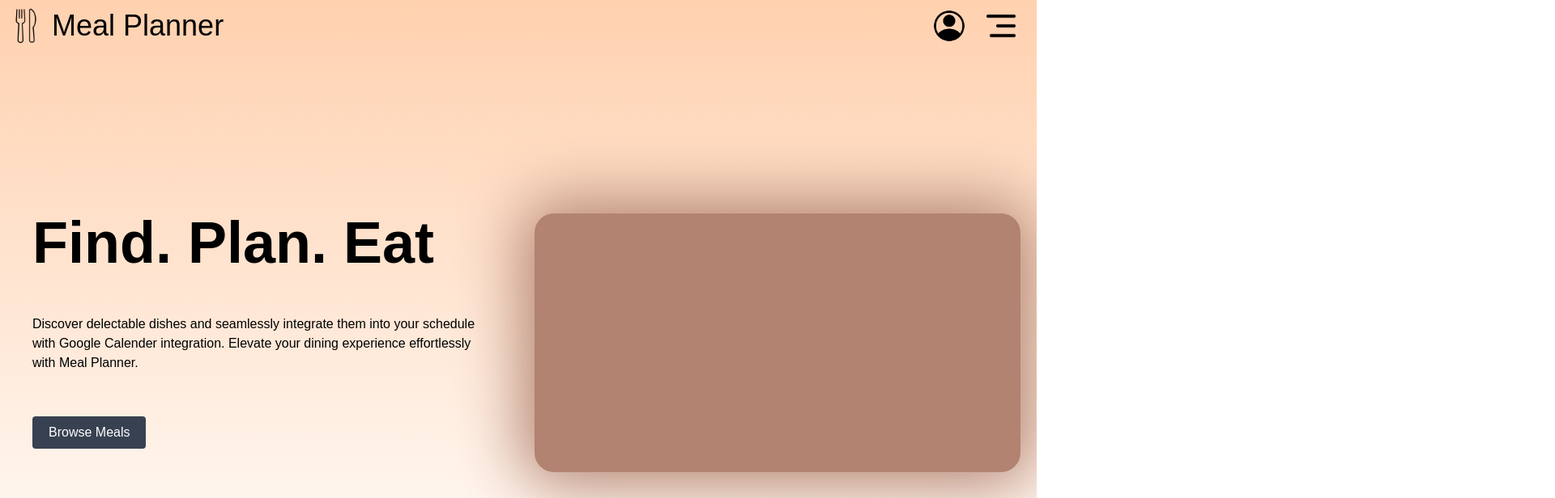
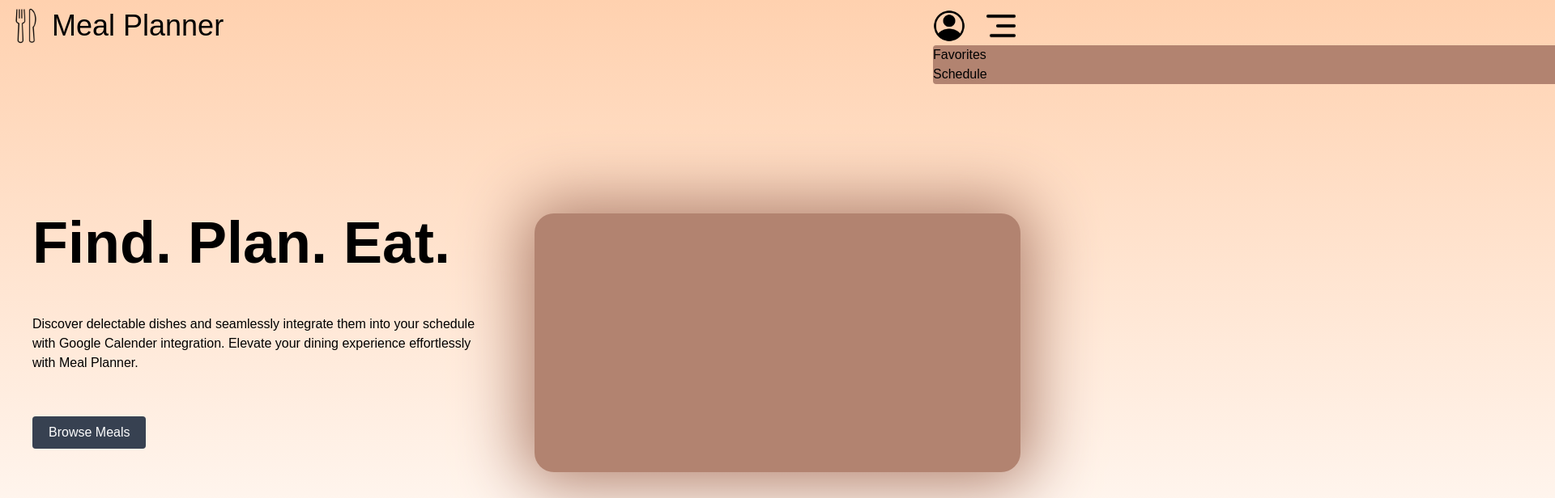
Before and after one commit to MatthewHilliard/Grub-Gallery, a React (Vite) app in the folder code/client/: page / in a window 1280 px wide. Both pictures are taken after a click on the button 1236 px from the left and 32 px from the top of the page. Shown: the top 616 px of the page at 81% size, 1920 px wide, since content can reach past the window. Built offline with nearby package versions, Linux system fonts and the light colour scheme; a web font is replaced by a local one.

Commit message:
Added dropdown menu functionality

```diff
--- a/code/client/src/NavBar.jsx
+++ b/code/client/src/NavBar.jsx
@@ -1,22 +1,30 @@
 import logo from './assets/forkandknife.png'
 import menu_bar from './assets/menu_bar.png'
 import profile_photo from './assets/profile.png'
+import { useState } from 'react'
 
 function NavBar(){
+    const [isOpen, setIsOpen] = useState(false);
     return(
         <div class="flex flex-row mx-auto my-auto overflow-hidden">
             <div class='flex items-center'>
                 <img class='h-16 py-2 px-2' src={logo}/>
                 <h1 class="py-3 text-4xl font-light">Meal Planner</h1>
             </div>
-
             <div class='flex items-center ml-auto mr-5'>
                 <button class=''>
                     <img class='h-10' src={profile_photo}/>
                 </button>
-                <button class='ml-5'> {/* Adjust the ml-2 (margin-left) as needed */}
+                <button onClick={() => setIsOpen((prev) => !prev)} class='ml-5'> {/* Adjust the ml-2 (margin-left) as needed */}
                     <img class='h-12' src={menu_bar}/>
                 </button>
+                {isOpen && <div class="bg-[#B28370] absolute top-14 flex flex-col items-start rounded w-full">
+                    <div class="flex flex-auto flex-col hover:bg-blue-300 cursour-pointer rounded-r-lg border-l-transparent ">
+                        <h3>Favorites</h3>
+                        <h3>Schedule</h3>
+                    </div>
+                </div>
+                    }
             </div>
         </div>
     )
--- a/code/client/src/main.jsx
+++ b/code/client/src/main.jsx
@@ -8,7 +8,7 @@ ReactDOM.createRoot(document.getElementById('root')).render(
     <NavBar/>
     <div class="grid grid-cols-2 gap-y-6 relative top-[200px]">
       <div class="">
-        <h1 class="text-7xl font-semibold px-10">Find. Plan. Eat</h1>
+        <h1 class="text-7xl font-semibold px-10">Find. Plan. Eat.</h1>
       </div>
       <div class="row-span-3">
         <div class="box-border h-80 w-90 rounded-3xl bg-[#B28370] boxShadow max-w-[600px] ml-auto mr-[20px]">
```
